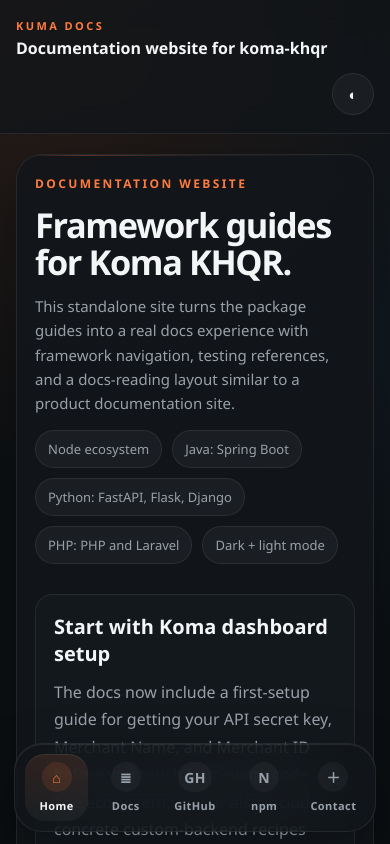
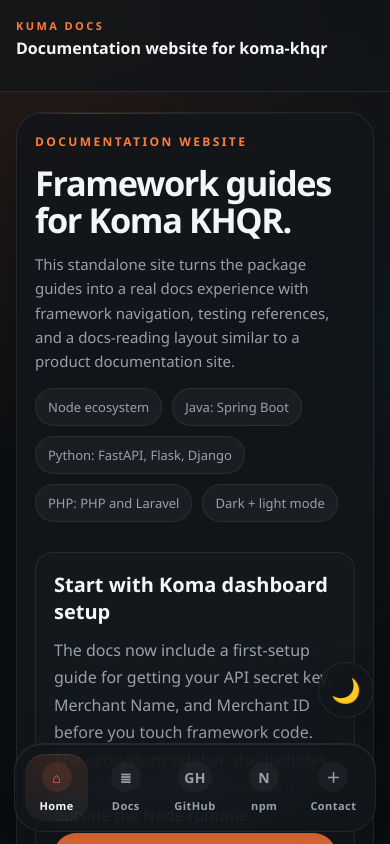
Before and after one commit to MuyleangIng/kuma-docs, a Next.js app: page / in a window 390 px wide. Shown: the top 844 px of the page. Built offline with nearby package versions, Linux system fonts and the light colour scheme.

Commit message:
Add mobile theme toggle FAB

```diff
--- a/app/globals.css
+++ b/app/globals.css
@@ -308,21 +308,59 @@
 }
 
 .theme-toggle {
-  display: inline-flex;
   align-items: center;
-  gap: 8px;
-  min-height: 42px;
-  padding: 0 14px;
+  justify-content: center;
   border: 1px solid var(--line);
   border-radius: 999px;
   background: var(--surface-soft);
   color: var(--text);
   font: inherit;
   cursor: pointer;
+  transition:
+    transform 180ms ease,
+    border-color 180ms ease,
+    background 180ms ease,
+    box-shadow 180ms ease,
+    opacity 220ms ease;
+}
+
+.theme-toggle:hover {
+  transform: translateY(-1px);
+  border-color: var(--primary-soft);
+  background: var(--surface-soft-strong);
+  box-shadow: var(--shadow-soft);
+}
+
+.theme-toggle-navbar {
+  display: inline-flex;
+  gap: 8px;
+  min-height: 42px;
+  padding: 0 14px;
+}
+
+.theme-toggle-fab {
+  position: fixed;
+  right: 16px;
+  bottom: calc(env(safe-area-inset-bottom, 0px) + var(--mobile-dock-height) + 18px);
+  z-index: 45;
+  display: none;
+  width: 56px;
+  height: 56px;
+  padding: 0;
+  border-radius: 999px;
+  background: var(--surface-glass);
+  box-shadow: var(--shadow-soft);
+  backdrop-filter: blur(18px) saturate(150%);
+  -webkit-backdrop-filter: blur(18px) saturate(150%);
 }
 
 .theme-toggle-icon {
   font-size: 15px;
+}
+
+.theme-toggle-fab .theme-toggle-icon {
+  font-size: 24px;
+  line-height: 1;
 }
 
 .theme-toggle-label {
@@ -1461,6 +1499,18 @@
   }
 }
 
+@keyframes theme-fab-enter {
+  from {
+    opacity: 0;
+    transform: translateY(14px) scale(0.9);
+  }
+
+  to {
+    opacity: 1;
+    transform: translateY(0) scale(1);
+  }
+}
+
 @media (max-width: 1180px) {
   .docs-layout {
     grid-template-columns: minmax(240px, 280px) minmax(0, 1fr);
@@ -1531,7 +1581,7 @@
   }
 
   .site-link,
-  .theme-toggle {
+  .theme-toggle-navbar {
     width: 100%;
     justify-content: center;
   }
@@ -1720,14 +1770,13 @@
     display: none;
   }
 
-  .theme-toggle {
-    min-height: 42px;
-    min-width: 42px;
-    padding: 0 12px;
-  }
-
-  .theme-toggle-label {
+  .theme-toggle-navbar {
     display: none;
+  }
+
+  .theme-toggle-fab {
+    display: inline-flex;
+    animation: theme-fab-enter 220ms cubic-bezier(0.22, 1, 0.36, 1);
   }
 
   .docs-content-panel {
@@ -1835,6 +1884,7 @@
 }
 
 @media (prefers-reduced-motion: reduce) {
+  .theme-toggle-fab,
   .mobile-bottom-nav-item,
   .mobile-sheet,
   .mobile-sheet-backdrop,
--- a/app/layout.tsx
+++ b/app/layout.tsx
@@ -2,6 +2,7 @@
 
 import { FloatingContactMenu } from "@/components/floating-contact-menu";
 import { MobileBottomNav } from "@/components/mobile-bottom-nav";
+import { ThemeToggle } from "@/components/theme-toggle";
 import { ThemeScript } from "@/components/theme-script";
 
 import "./globals.css";
@@ -24,6 +25,7 @@
       <body>
         <ThemeScript />
         {children}
+        <ThemeToggle variant="fab" />
         <MobileBottomNav />
         <FloatingContactMenu />
       </body>
--- a/components/theme-toggle.tsx
+++ b/components/theme-toggle.tsx
@@ -4,7 +4,11 @@
 
 type Theme = "dark" | "light";
 
-export function ThemeToggle() {
+type ThemeToggleProps = {
+  variant?: "navbar" | "fab";
+};
+
+export function ThemeToggle({ variant = "navbar" }: ThemeToggleProps) {
   const [theme, setTheme] = useState<Theme>("dark");
   const [mounted, setMounted] = useState(false);
 
@@ -22,17 +26,22 @@
     setTheme(nextTheme);
   }
 
+  const icon = mounted ? (theme === "light" ? "☀️" : "🌙") : "🌙";
+  const nextTheme = theme === "dark" ? "light" : "dark";
+
   return (
     <button
-      aria-label={`Switch to ${theme === "dark" ? "light" : "dark"} mode`}
-      className="theme-toggle"
-      onClick={() => changeTheme(theme === "dark" ? "light" : "dark")}
+      aria-label={`Switch to ${nextTheme} mode`}
+      className={`theme-toggle theme-toggle-${variant}`}
+      onClick={() => changeTheme(nextTheme)}
       type="button"
     >
       <span className="theme-toggle-icon" aria-hidden="true">
-        {mounted && theme === "light" ? "☀" : "◐"}
+        {icon}
       </span>
-      <span className="theme-toggle-label">{mounted ? `${theme} mode` : "theme"}</span>
+      {variant === "navbar" ? (
+        <span className="theme-toggle-label">{mounted ? `${theme} mode` : "theme"}</span>
+      ) : null}
     </button>
   );
 }
```
